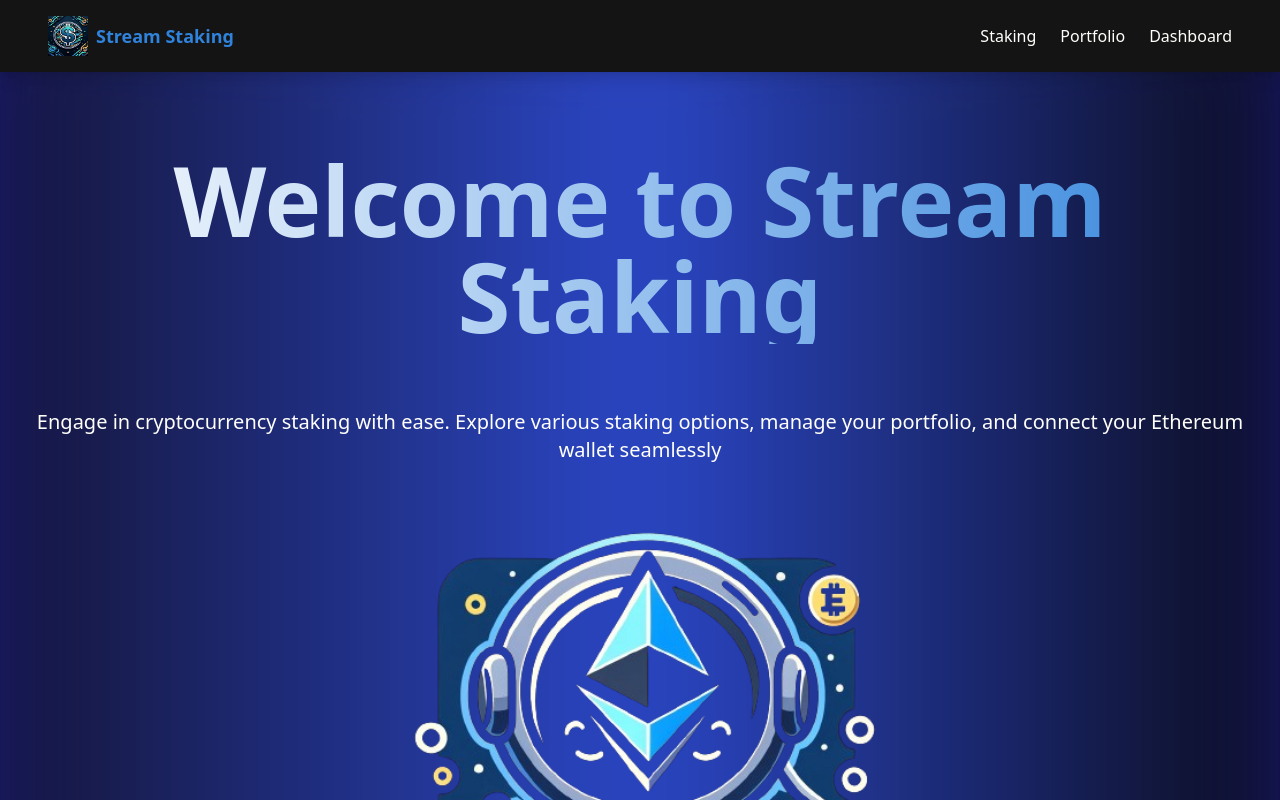
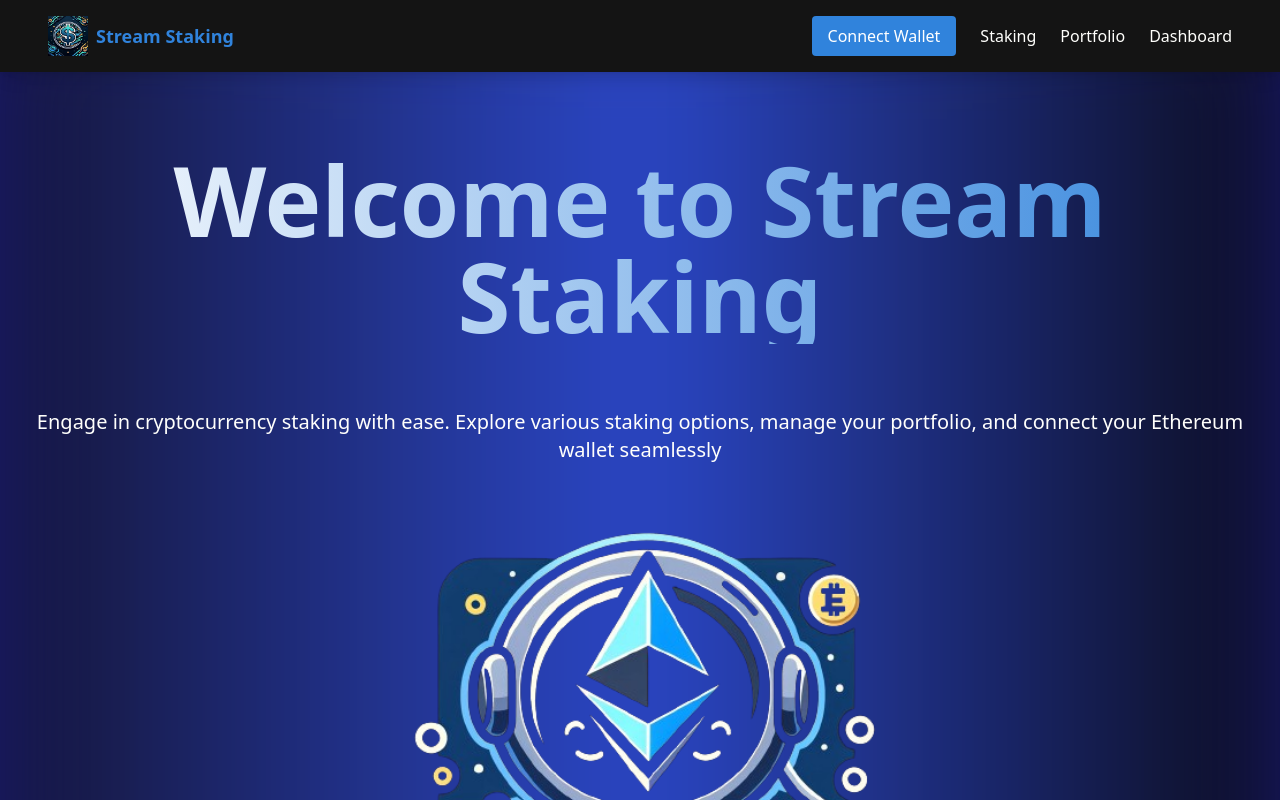
Before and after one commit to anth-riv/StakeStream, a Next.js app: page / in a window 1280 px wide. Shown: the top 800 px of the page. Built offline with nearby package versions, Linux system fonts and the light colour scheme.

Commit message:
Added wallet connection functionality with ethers.js

```diff
--- /dev/null
+++ b/global.d.ts
@@ -0,0 +1,3 @@
+interface Window {
+  ethereum: any;
+}
--- a/package.json
+++ b/package.json
@@ -9,7 +9,7 @@
     "lint": "next lint"
   },
   "dependencies": {
-    "ethers": "^6.9.0",
+    "ethers": "^5.7.2",
     "next": "14.0.4",
     "react": "^18",
     "react-dom": "^18",
--- a/src/components/Header.tsx
+++ b/src/components/Header.tsx
@@ -1,8 +1,10 @@
 import Image from 'next/image';
 import Link from 'next/link';
+import WalletConnect from './WalletConnect';
 
 const Header = () => {
-  return (
+
+    return (
     <header className="bg-dark shadow-lg">
       <nav className="container mx-auto flex items-center justify-between py-4 px-6 md:px-12">
         <div className="flex items-center">
@@ -16,6 +18,7 @@ const Header = () => {
           </Link>
         </div>
         <div className="hidden md:flex items-center space-x-6">
+          <WalletConnect />
           <Link href="/staking" passHref><span className="text-light hover:text-primary transition-colors cursor-pointer">Staking</span></Link>
           <Link href="/portfolio" passHref><span className="text-light hover:text-primary transition-colors cursor-pointer">Portfolio</span></Link>
           <Link href="/dashboard" passHref><span className="text-light hover:text-primary transition-colors cursor-pointer">Dashboard</span></Link>
--- /dev/null
+++ b/src/components/WalletConnect.tsx
@@ -0,0 +1,45 @@
+import React, { useState } from 'react';
+import { ethers } from 'ethers';
+
+const WalletConnect = () => {
+    const [defaultAccount, setDefaultAccount] = useState(null);
+    const [errorMessage, setErrorMessage] = useState<string | null>(null);
+
+    const connectWalletHandler = async () => {
+        if (window.ethereum) {
+            const provider = new ethers.providers.Web3Provider(window.ethereum);
+            try {
+                await provider.send("eth_requestAccounts", []);
+                const signer = provider.getSigner();
+                const address = await signer.getAddress();
+
+                setDefaultAccount(address);
+            } catch (err) {
+                setErrorMessage("Error connecting to MetaMask");
+            }
+        } else {
+            setErrorMessage("Please install MetaMask");
+        }
+    };
+
+    const shortenAddress = (address: string) => {
+        return `${address.slice(0, 6)}...${address.slice(-4)}`;
+    }
+
+    return (
+        <div className="WalletCard">
+            {!defaultAccount ? (
+                <button className="bg-primary text-white py-2 px-4 rounded hover:bg-primary-dark transition duration-300" onClick={connectWalletHandler}>
+                    Connect Wallet
+                </button>
+            ) : (
+                <button className="bg-green-500 text-white py-2 px-4 rounded" disabled>
+                    Connected: {shortenAddress(defaultAccount)}
+                </button>
+            )}
+            {errorMessage && <p>{errorMessage}</p>}
+        </div>
+    );
+};
+
+export default WalletConnect;
```
Also changed, not shown: 1 other file (tests, documents, lock files or other folders).
